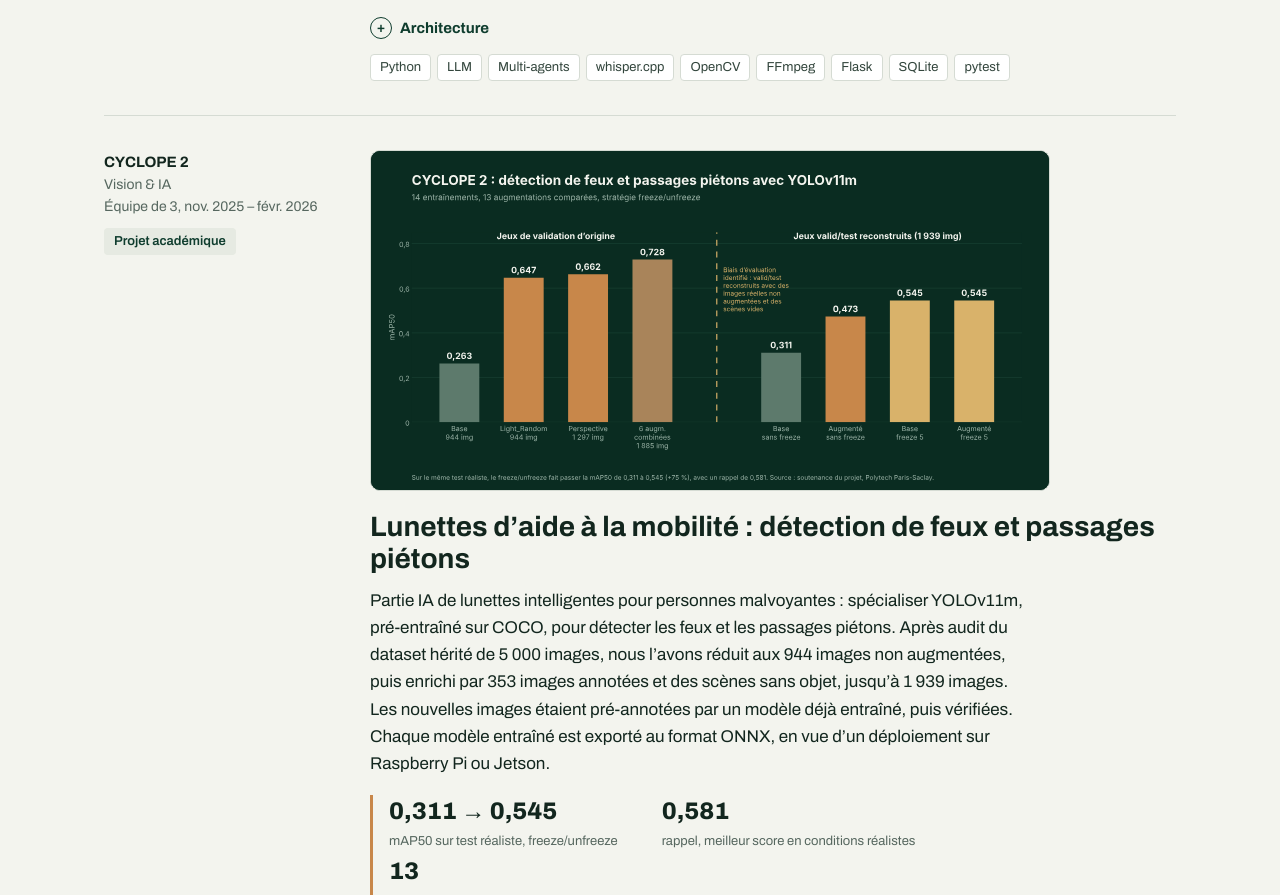
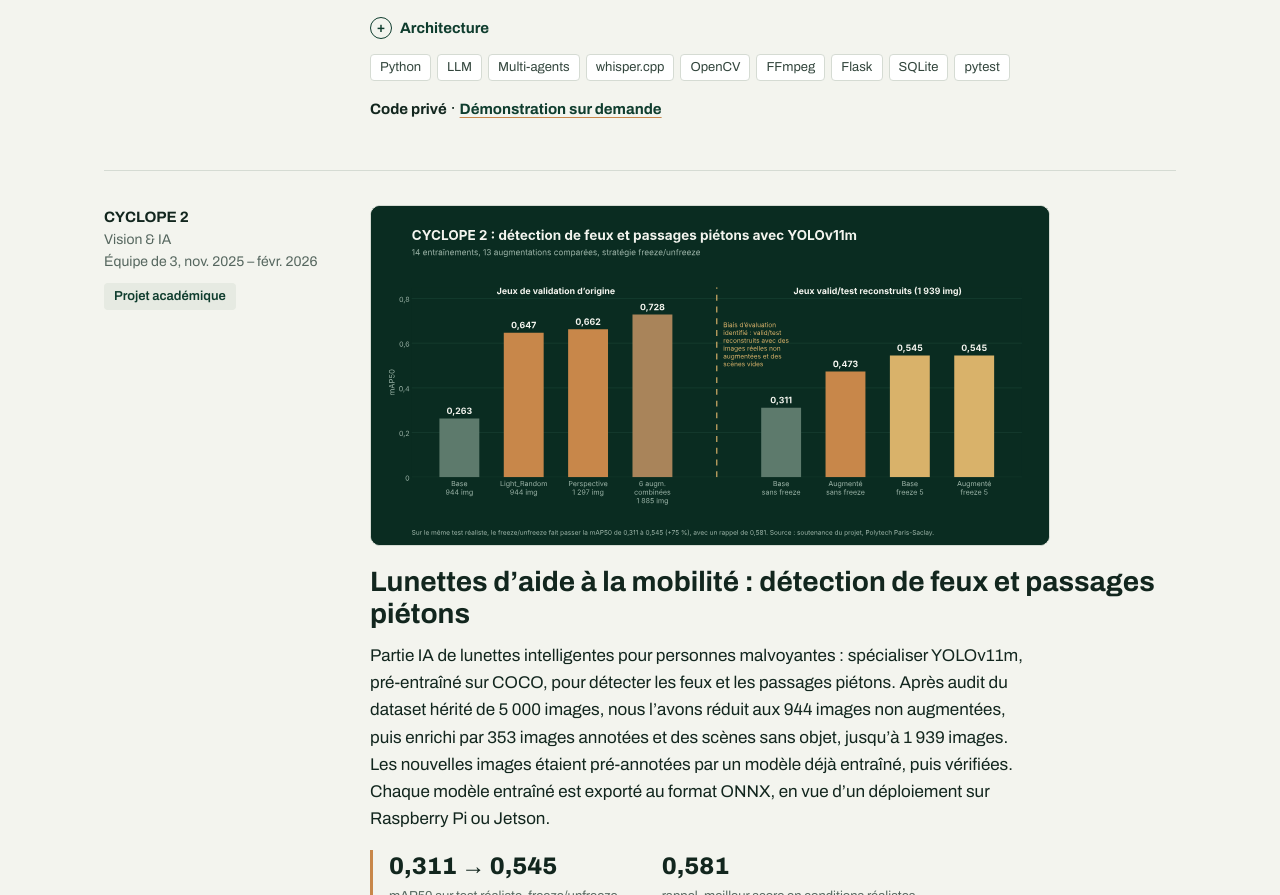
Before and after one commit to Fil37/Fil37.github.io, a plain HTML site: page index.html in a window 1280 px wide. Shown: the part 3405-4300 px from the top of the page. Drawn offline with Linux system fonts and the light colour scheme.

Commit message:
Auto Clip: private code, demo on request
Co-Authored-By: Claude Opus 5.5 <noreply@anthropic.com>

```diff
--- a/index.html
+++ b/index.html
@@ -407,6 +407,7 @@ footer .wrap{display:flex;justify-content:space-between;gap:16px;flex-wrap:wrap}
       </div>
       <details><summary>Architecture</summary><p>La transcription tourne sur la carte graphique avec whisper.cpp (Vulkan) : 6 minutes au lieu de 24 sur le processeur pour la même vidéo. Un LLM choisit les passages et rédige titres et accroches ; des contrôles nommés rejettent les titres génériques, les accroches répétées ou les noms propres mal transcrits. Pour le jeu vidéo, les pics d’activité du chat Twitch et du son guident la sélection, et le cadrage détecte la webcam du streamer pour composer un écran partagé. Un critique indépendant peut refuser un clip. Le rendu passe par FFmpeg, l’état des runs et des coûts est suivi dans SQLite, et une interface Flask permet de retoucher un clip, d’en créer un à la main depuis la transcription ou de superviser la santé des agents.</p></details>
       <ul class="tags"><li>Python</li><li>LLM</li><li>Multi-agents</li><li>whisper.cpp</li><li>OpenCV</li><li>FFmpeg</li><li>Flask</li><li>SQLite</li><li>pytest</li></ul>
+      <p style="margin-top:14px"><span class="link">Code privé</span> · <a class="link" href="#contact">Démonstration sur demande</a></p>
     </div>
   </article>
 
```
